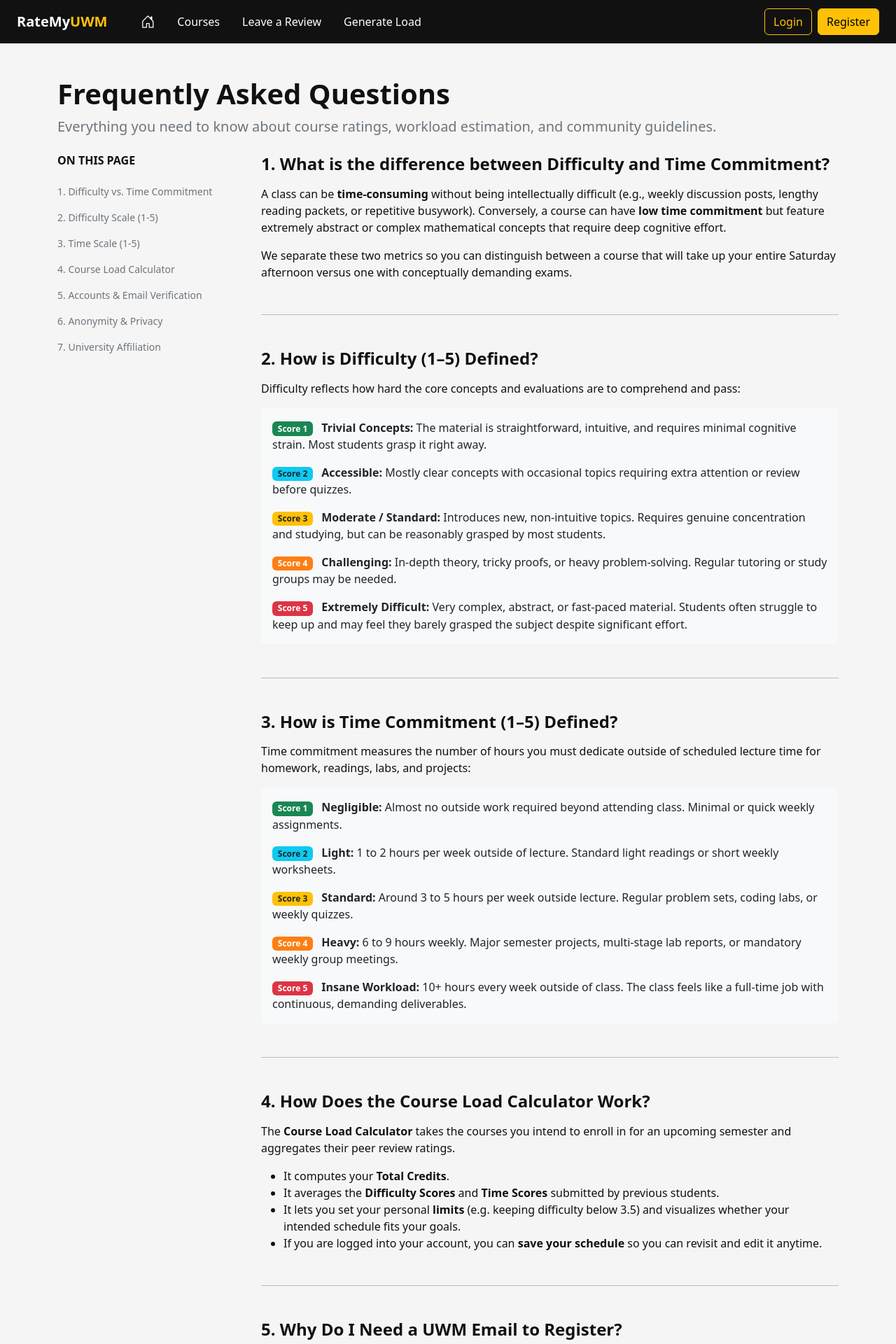
After one commit to hoffm673/CapstoneProject, a Django app: page /faq/ in a window 1280 px wide. The commit adds this page. Shown: the top 1920 px of the page at 70% size. Run offline with Django 5.2, Linux system fonts and the light colour scheme.

Commit message:
Add FAQ page defining difficulty and time scales, success messages for login/out and successful review

```diff
--- a/main/urls.py
+++ b/main/urls.py
@@ -11,6 +11,7 @@ urlpatterns = [
     path('profile/', views.my_profile, name='my_profile'),
     path('reviews/<int:review_id>/edit/', views.edit_review, name='edit_review'),
     path('reviews/<int:review_id>/delete/', views.delete_review, name='delete_review'),
+    path('faq/', views.faq, name='faq'),
     path('privacy-policy/', views.privacy_policy, name='privacy_policy'),
 
 #login / register
--- a/main/views.py
+++ b/main/views.py
@@ -111,6 +111,8 @@ def review(request):
             selected_tags = ReviewTag.objects.filter(pk__in=selected_tag_ids)
             new_review.review_tags.set(selected_tags)
 
+
+        messages.success(request, 'Review submitted!')
         return redirect('search')
 
     return render(request, 'review.html', {
@@ -880,3 +882,6 @@ def calculator(request):
 
 def privacy_policy(request):
     return render(request, 'privacy_policy.html')
+
+def faq(request):
+    return render(request, 'faq.html')
--- a/templates/base.html
+++ b/templates/base.html
@@ -155,6 +155,19 @@
 
     <!-- Page Content -->
     <main class="flex-grow-1">
+
+        <!-- Green Alert / Messages Banner -->
+        {% if messages %}
+            <div class="container mt-3">
+                {% for message in messages %}
+                    <div class="alert alert-{{ message.tags|default:'success' }} alert-dismissible fade show shadow-sm" role="alert">
+                        <i class="bi bi-check-circle-fill me-2"></i> {{ message }}
+                        <button type="button" class="btn-close" data-bs-dismiss="alert" aria-label="Close"></button>
+                    </div>
+                {% endfor %}
+            </div>
+        {% endif %}
+
         {% block content %}
         {% endblock %}
     </main>
@@ -218,7 +231,7 @@
                         </li>
 
                         <li class="mb-2">
-                            <a href="#" class="text-secondary text-decoration-none">
+                            <a href="{% url 'faq' %}" class="text-secondary text-decoration-none">
                                 FAQ
                             </a>
                         </li>
--- /dev/null
+++ b/templates/faq.html
@@ -0,0 +1,179 @@
+{% extends "base.html" %}
+
+{% block title %}Frequently Asked Questions | RateMyUWM{% endblock %}
+
+{% block content %}
+
+<div class="container py-5">
+
+    <!-- PAGE HEADER -->
+    <div class="col-lg mx-auto mb-4">
+        <h1 class="fw-bold mb-2">Frequently Asked Questions</h1>
+        <p class="text-secondary lead">Everything you need to know about course ratings, workload estimation, and community guidelines.</p>
+    </div>
+
+    <div class="row g-5">
+
+        <!-- TABLE OF CONTENTS (STICKY SIDEBAR) -->
+        <aside class="col-lg-3">
+            <div class="sticky-top" style="top: 100px;">
+                <h6 class="fw-bold text-uppercase mb-3">
+                    On This Page
+                </h6>
+
+                <nav class="nav flex-column small">
+                    <a class="nav-link text-secondary px-0" href="#rating-scales">1. Difficulty vs. Time Commitment</a>
+                    <a class="nav-link text-secondary px-0" href="#difficulty-scale">2. Difficulty Scale (1-5)</a>
+                    <a class="nav-link text-secondary px-0" href="#time-scale">3. Time Scale (1-5)</a>
+                    <a class="nav-link text-secondary px-0" href="#course-calculator">4. Course Load Calculator</a>
+                    <a class="nav-link text-secondary px-0" href="#accounts">5. Accounts & Email Verification</a>
+                    <a class="nav-link text-secondary px-0" href="#privacy">6. Anonymity & Privacy</a>
+                    <a class="nav-link text-secondary px-0" href="#affiliation">7. University Affiliation</a>
+                </nav>
+            </div>
+        </aside>
+
+        <!-- FAQ CONTENT -->
+        <main class="col-lg-9">
+
+            <!-- SECTION 1 -->
+            <section id="rating-scales" class="mb-5">
+                <h4 class="fw-bold mb-3">1. What is the difference between Difficulty and Time Commitment?</h4>
+
+                <p>
+                    A class can be <strong>time-consuming</strong> without being intellectually difficult (e.g., weekly discussion posts, lengthy reading packets, or repetitive busywork). Conversely, a course can have <strong>low time commitment</strong> but feature extremely abstract or complex mathematical concepts that require deep cognitive effort.
+                </p>
+
+                <p>
+                    We separate these two metrics so you can distinguish between a course that will take up your entire Saturday afternoon versus one with conceptually demanding exams.
+                </p>
+            </section>
+
+            <hr class="my-5">
+
+            <!-- SECTION 2 -->
+            <section id="difficulty-scale" class="mb-5">
+                <h4 class="fw-bold mb-3">2. How is Difficulty (1–5) Defined?</h4>
+
+                <p>Difficulty reflects how hard the core concepts and evaluations are to comprehend and pass:</p>
+
+                <div class="card border-0 bg-light p-3 mb-3">
+                    <ul class="list-unstyled mb-0">
+                        <li class="mb-3">
+                            <span class="badge bg-success me-2">Score 1</span> <strong>Trivial Concepts:</strong> The material is straightforward, intuitive, and requires minimal cognitive strain. Most students grasp it right away.
+                        </li>
+                        <li class="mb-3">
+                            <span class="badge bg-info text-dark me-2">Score 2</span> <strong>Accessible:</strong> Mostly clear concepts with occasional topics requiring extra attention or review before quizzes.
+                        </li>
+                        <li class="mb-3">
+                            <span class="badge bg-warning text-dark me-2">Score 3</span> <strong>Moderate / Standard:</strong> Introduces new, non-intuitive topics. Requires genuine concentration and studying, but can be reasonably grasped by most students.
+                        </li>
+                        <li class="mb-3">
+                            <span class="badge bg-orange text-white me-2" style="background-color: #fd7e14;">Score 4</span> <strong>Challenging:</strong> In-depth theory, tricky proofs, or heavy problem-solving. Regular tutoring or study groups may be needed.
+                        </li>
+                        <li class="mb-0">
+                            <span class="badge bg-danger me-2">Score 5</span> <strong>Extremely Difficult:</strong> Very complex, abstract, or fast-paced material. Students often struggle to keep up and may feel they barely grasped the subject despite significant effort.
+                        </li>
+                    </ul>
+                </div>
+            </section>
+
+            <hr class="my-5">
+
+            <!-- SECTION 3 -->
+            <section id="time-scale" class="mb-5">
+                <h4 class="fw-bold mb-3">3. How is Time Commitment (1–5) Defined?</h4>
+
+                <p>Time commitment measures the number of hours you must dedicate outside of scheduled lecture time for homework, readings, labs, and projects:</p>
+
+                <div class="card border-0 bg-light p-3 mb-3">
+                    <ul class="list-unstyled mb-0">
+                        <li class="mb-3">
+                            <span class="badge bg-success me-2">Score 1</span> <strong>Negligible:</strong> Almost no outside work required beyond attending class. Minimal or quick weekly assignments.
+                        </li>
+                        <li class="mb-3">
+                            <span class="badge bg-info text-dark me-2">Score 2</span> <strong>Light:</strong> 1 to 2 hours per week outside of lecture. Standard light readings or short weekly worksheets.
+                        </li>
+                        <li class="mb-3">
+                            <span class="badge bg-warning text-dark me-2">Score 3</span> <strong>Standard:</strong> Around 3 to 5 hours per week outside lecture. Regular problem sets, coding labs, or weekly quizzes.
+                        </li>
+                        <li class="mb-3">
+                            <span class="badge bg-orange text-white me-2" style="background-color: #fd7e14;">Score 4</span> <strong>Heavy:</strong> 6 to 9 hours weekly. Major semester projects, multi-stage lab reports, or mandatory weekly group meetings.
+                        </li>
+                        <li class="mb-0">
+                            <span class="badge bg-danger me-2">Score 5</span> <strong>Insane Workload:</strong> 10+ hours every week outside of class. The class feels like a full-time job with continuous, demanding deliverables.
+                        </li>
+                    </ul>
+                </div>
+            </section>
+
+            <hr class="my-5">
+
+            <!-- SECTION 4 -->
+            <section id="course-calculator" class="mb-5">
+                <h4 class="fw-bold mb-3">4. How Does the Course Load Calculator Work?</h4>
+
+                <p>
+                    The <strong>Course Load Calculator</strong> takes the courses you intend to enroll in for an upcoming semester and aggregates their peer review ratings.
+                </p>
+
+                <ul>
+                    <li>It computes your <strong>Total Credits</strong>.</li>
+                    <li>It averages the <strong>Difficulty Scores</strong> and <strong>Time Scores</strong> submitted by previous students.</li>
+                    <li>It lets you set your personal <strong>limits</strong> (e.g. keeping difficulty below 3.5) and visualizes whether your intended schedule fits your goals.</li>
+                    <li>If you are logged into your account, you can <strong>save your schedule</strong> so you can revisit and edit it anytime.</li>
+                </ul>
+            </section>
+
+            <hr class="my-5">
+
+            <!-- SECTION 5 -->
+            <section id="accounts" class="mb-5">
+                <h4 class="fw-bold mb-3">5. Why Do I Need a UWM Email to Register?</h4>
+
+                <p>
+                    To maintain authenticity and prevent spam, account creation requires an official <code>@uwm.edu</code> email address. We send a 6-digit verification code to confirm that every reviewer is an active member of the campus community.
+                </p>
+
+                <div class="alert alert-light border">
+                    <strong>Note:</strong> You can search for courses and read reviews without an account. An account is only required to submit reviews and save custom schedules.
+                </div>
+            </section>
+
+            <hr class="my-5">
+
+            <!-- SECTION 6 -->
+            <section id="privacy" class="mb-5">
+                <h4 class="fw-bold mb-3">6. Are My Reviews Anonymous?</h4>
+
+                <p>
+                    Your reviews display your <strong>public username</strong> and (optionally) your <strong>major</strong>. Your real name, student ID number, and email address are never displayed publicly.
+                </p>
+
+                <p>
+                    You can also edit or delete any reviews you have submitted at any time through your <strong>My Profile</strong> page.
+                </p>
+            </section>
+
+            <hr class="my-5">
+
+            <!-- SECTION 7 -->
+            <section id="affiliation" class="mb-5">
+                <h4 class="fw-bold mb-3">7. Is RateMyUWM Affiliated with UWM Administration?</h4>
+
+                <p>
+                    No. RateMyUWM is an independent student-run capstone project created by UWM students for UWM students. It is not managed, sponsored, or affiliated with the University of Wisconsin-Milwaukee administration or faculty.
+                </p>
+            </section>
+
+            <div class="border-top pt-4 mt-5">
+                <p class="text-muted small mb-0">
+                    Have more questions? Check our <a href="{% url 'privacy_policy' %}" class="text-decoration-none">Privacy Policy</a> or contact us.
+                </p>
+            </div>
+
+        </main>
+    </div>
+</div>
+
+{% endblock %}
```
